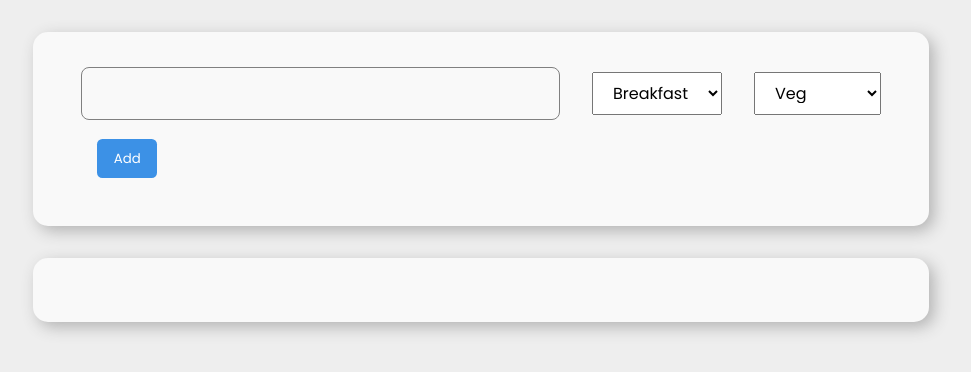
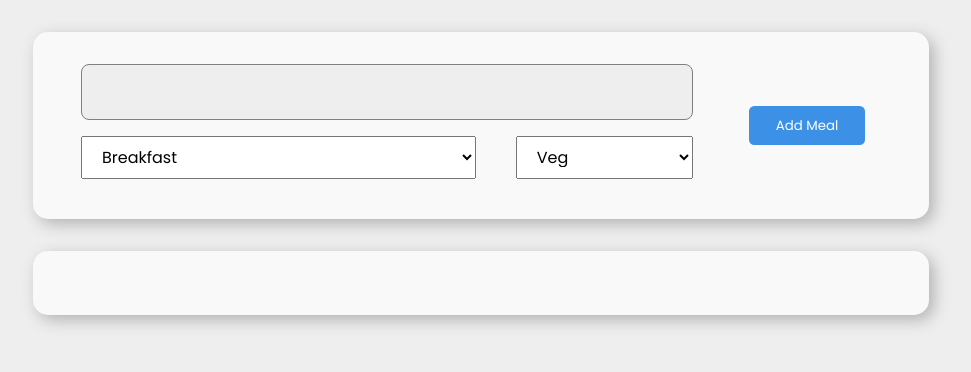
Before and after one commit to Satyaprakash83/Canteen-Management-System, a PHP site: page /add_meal_item.php in a window 1280 px wide. Shown: the part 104-476 px from the top of the page, without its empty margins (159-1130 px from the left). Run offline with PHP 8.4, Linux system fonts and the light colour scheme; the visitor is signed in with stand-in values (Sample User, id 1); data that the repository does not hold is empty.

Commit message:
finished add Meal Item and Food Preference page

```diff
--- a/add_meal_item.css
+++ b/add_meal_item.css
@@ -49,7 +49,7 @@ h1 {
   font-variant: small-caps;
   font-size: 3rem;
 }
-.container{
+.container {
   display: flex;
   align-items: center;
   flex-wrap: wrap;
@@ -60,39 +60,67 @@ h1 {
   background-color: var(--light);
   box-shadow: 5px 5px 1rem hsl(0, 0%, 70%);
 }
-.food-item button{
+.food-item button {
   all: unset;
-    display: inline-block;
+  display: none;
+  pointer-events: none;
   cursor: pointer;
-    margin-left: .3em;
+  margin-left: 0.3em;
   font-size: 1.25rem;
   background: 1px solid hsl(0, 0%, 90%);
   transition: scale 250ms ease-in-out;
 }
-.food-item button:hover{
-    scale: 1.3;
+.add-meal button {
+  display: inline-block;
+  pointer-events: all;
 }
-.food-item{
-    padding: 0 .7em;
-    margin: .5em 1em;
+.food-item button:hover {
+  scale: 1.4;
+}
+.food-item {
+  cursor: context-menu;
+  padding: 0.25em 1em;
+  margin: 0.5em 1em;
   border: 1px solid gray;
   border-radius: 2em;
 }
-.select-food{
+.select-food {
   display: grid;
-    grid-template-columns: 4fr 1fr 1fr ;
+  gap: 0.5em;
+  grid-template-columns: repeat(3, 1fr);
+  grid-template-rows: repeat(auto-fit, minmax(3.5rem, 1fr));
+  grid-template-areas:
+    "selected_food selected_food selected_food btn"
+    "meal_catagory meal_catagory meal_type btn";
 }
-.select-food> *{
-    margin: .5em 1em;
+
+.select-food > * {
+  margin: 0.5em 1em;
   padding: 0.5em 1em;
   font-size: 1rem;
 }
-.add-meal{
+.meal_catagory {
+  grid-area: meal_catagory;
+}
+.meal_type {
+  grid-area: meal_type;
+}
+.btn {
+  grid-area: btn;
+}
+.add-meal {
+  grid-area: selected_food;
+  display: flex;
+  align-items: center;
+  flex-wrap: wrap;
   border: 1px solid hsl(0, 0%, 50%);
-    height: calc(100% - 1rem + 10px);
-    border-radius: .5em;
+  background-color: #eee;
+  height: 100%;
+  border-radius: 0.5em;
 }
-
+.add-meal:not(:empty) {
+  padding: 0;
+}
 button {
   border: none;
   outline: none;
@@ -101,7 +129,7 @@ button {
   height: -moz-fit-content;
   height: fit-content;
   border-radius: 0.4em;
-    padding: 0.7em 1.25em;
+  padding: 0.7em 2em;
   color: #fff;
   background-color: var(--blue);
 }
--- a/add_meal_item.js
+++ b/add_meal_item.js
@@ -1,15 +1,33 @@
-const container = document.getElementById('container');
-const addMeal = document.getElementById('addMeal');
+const selectedFood = document.getElementById("selected_food");
+const fooditems = document.querySelectorAll(".food-item");
+const allFoods = document.getElementById("all_food");
 
-const foodItem = document.querySelectorAll('#container .food-item');
+fooditems.forEach((food) => {
+  food.lastElementChild.addEventListener("click", (event) => {
+    event.stopPropagation();
+    allFoods.insertBefore(food, allFoods.firstElementChild);
+  });
 
+  food.addEventListener("click", () => {
+    selectedFood.appendChild(food);
+  });
+});
 
-
-  foodItem.forEach(div => {
-
-      foodItem.addEventListener('click' , function(){
-          container.removeChild(div);
-
-          addMeal.appendChild(div);
-        });
-    });
+//adding meal item by JSON
+const addMealBtn = document.getElementById("submit_btn");
+addMealBtn.addEventListener("click", () => {
+  const mealList = [...selectedFood.childNodes].map((food) => Number(food.id));
+  const mealCatagory = document.getElementById("meal_catagory").value;
+  const mealType = document.getElementById("meal_type").value;
+  const ratingArray = new Array(12).fill(0);
+  $.post(
+    "./new_meal_item.php",
+    { mealList, mealCatagory, mealType, ratingArray },
+    (response) => {
+      alert(response);
+      if (response === "Item Added Successfully") {
+        allFoods.append(...document.getElementById("selected_food").childNodes);
+      }
+    }
+  );
+});
--- a/add_meal_item.php
+++ b/add_meal_item.php
@@ -1,5 +1,7 @@
 <?php
 include "./_partials/_connect.php";
+require_once './_partials/_loginCheck.php';
+
 ?>
 
 <!DOCTYPE html>
@@ -14,10 +16,6 @@ include "./_partials/_connect.php";
     <!-- jQuery -->
     <script src="./jQuery/jquery-3.7.0.js"></script>
 
-    <!-- font-awsome -->
-    <link rel="stylesheet" href="https://cdnjs.cloudflare.com/ajax/libs/font-awesome/6.4.0/css/all.min.css" integrity="sha512-iecdLmaskl7CVkqkXNQ/ZH/XLlvWZOJyj7Yy7tcenmpD1ypASozpmT/E0iPtmFIB46ZmdtAc9eNBvH0H/ZpiBw==" crossorigin="anonymous" referrerpolicy="no-referrer" />
-    <script src="https://cdnjs.cloudflare.com/ajax/libs/font-awesome/6.4.0/js/all.min.js" integrity="sha512-fD9DI5bZwQxOi7MhYWnnNPlvXdp/2Pj3XSTRrFs5FQa4mizyGLnJcN6tuvUS6LbmgN1ut+XGSABKvjN0H6Aoow==" crossorigin="anonymous" referrerpolicy="no-referrer"></script>
-
     <!-- custom -->
     <link rel="stylesheet" href="./add_meal_item.css">
     <script src="./add_meal_item.js" defer></script>
@@ -28,22 +26,22 @@ include "./_partials/_connect.php";
     <header>
         <h1>Add Meal Item</h1>
     </header>
-    <div class="select-food container" id="selectFood">
-        <div class="add-meal" id="addMeal"></div>
-        <select name="" id="">
-        <option value="Breakfast">Breakfast</option>
-            <option value="Lunch">Lunch</option>
-            <option value="Dinner">Dinner</option>
+    <section class="select-food container" id="selectFood">
+        <div class="add-meal" id="selected_food"></div>
+        <select class="meal_catagory" id="meal_catagory">
+            <option value="1">Breakfast</option>
+            <option value="2">Lunch</option>
+            <option value="3">Dinner</option>
         </select>
-        <select name="" id="">
-            <option value="Veg">Veg</option>
-            <option value="Non-veg">Non-Veg</option>
+        <select class="meal_type" id="meal_type">
+            <option value="0">Veg</option>
+            <option value="1">Non-Veg</option>
         </select>
-        <div class="btn">
-            <button type="submit">Add</button>
+        <div class="btn" id="submit_btn">
+            <button type="submit">Add Meal</button>
         </div>
-    </div>
-    <div class="container" id="container">
+    </section>
+    <section class="container" id="all_food">
         <?php
         $qry = "SELECT * from `food_items`";
         $result = mysqli_query($connection, $qry);
@@ -52,14 +50,14 @@ include "./_partials/_connect.php";
             <?php
             while ($data = mysqli_fetch_assoc($result)) {
             ?>
-                <div class="food-item" id="foodItem">
-                    <?php echo $data['food_name'] ?><button> &Cross; </button>
+                <div class="food-item" id="<?php echo $data['food_id'] ?>">
+                    <?php echo $data['food_name']; ?><button id="remove_btn"> &Cross; </button>
                 </div>
         <?php
             }
         }
         ?>
-    </div>
+    </section>
 </body>
 
 </html>
--- a/index.php
+++ b/index.php
@@ -52,12 +52,12 @@ require_once './_partials/_loginCheck.php';
 			</li>
 			<li title="Add Meal Item">
 				<a href="./add_meal_item.php" target="frame">
-				<i class='bx bxs-food-menu' ></i>
+					<i class='bx bxs-food-menu'></i>
 					<span class="text">Add Meal Item</span>
 				</a>
 			</li>
 			<li title="Food Preference">
-				<a href="./food_pref.html" target="frame">
+				<a href="./food_pref.php" target="frame">
 					<i class='bx bxs-pizza'></i>
 					<span class="text">Food Preference</span>
 				</a>
@@ -126,7 +126,7 @@ require_once './_partials/_loginCheck.php';
 
 		<!-- MAIN -->
 		<main>
-			<iframe src="./dashboard.php" class="frame" name="frame" frameborder="0" sandbox="allow-scripts allow-same-origin"></iframe>
+			<iframe src="./dashboard.php" class="frame" name="frame" frameborder="0" sandbox="allow-scripts allow-same-origin allow-modals"></iframe>
 		</main>
 		<!-- MAIN -->
 	</section>
```
Also changed, not shown: food_pref.html (deleted, +0 -165 lines), food_pref.js (+7 -3 lines), food_pref.php (added, +192 -0 lines), new_meal_item.php (added, +16 -0 lines), update_food_preference.php (added, +14 -0 lines). Lines whose indentation alone changed are shown as unchanged.
